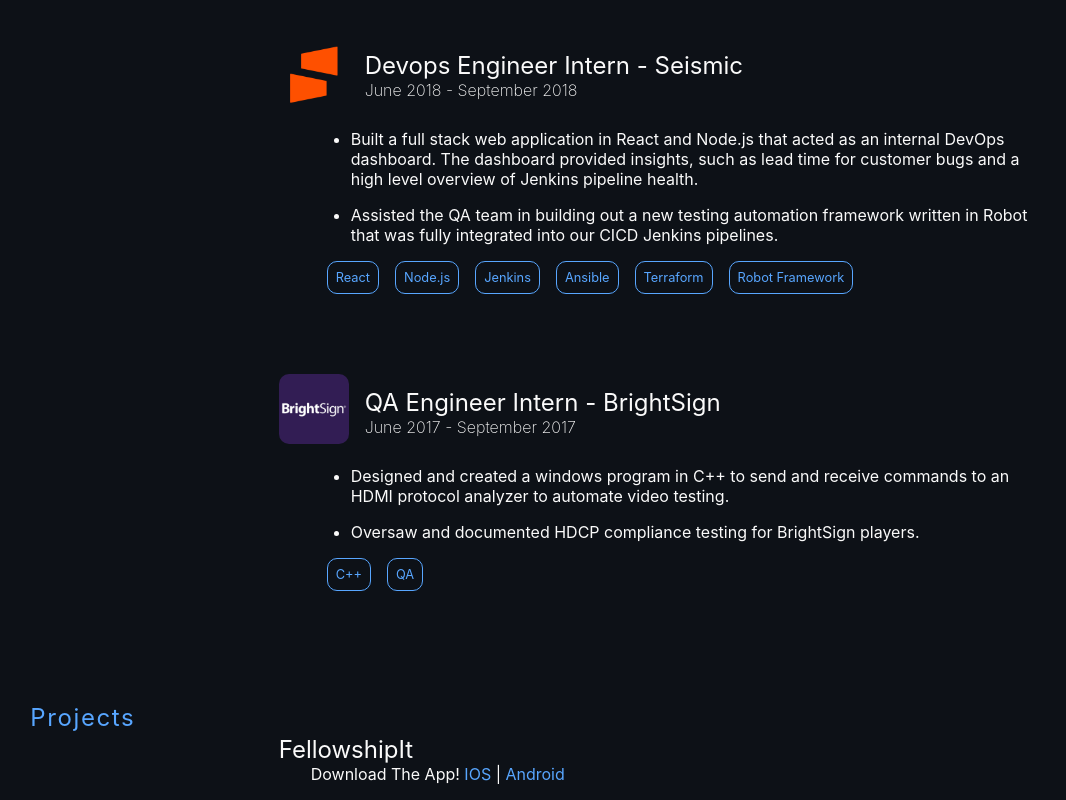
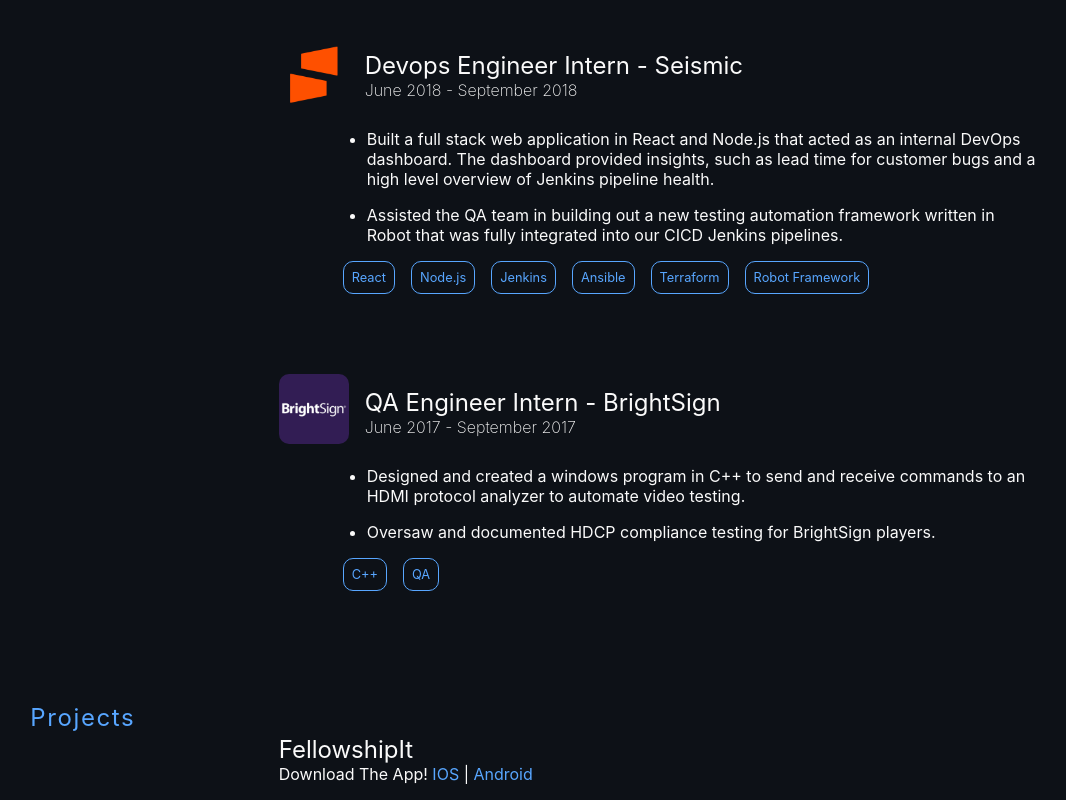
Before and after one commit to Crcamargo/website, a Next.js app: page / in a window 1280 px wide. Shown: the part 2060-2860 px from the top of the page, without its empty margins (177-1243 px from the left). Built offline with nearby package versions, Linux system fonts and the light colour scheme.

Commit message:
Fix indentation

```diff
--- a/components/ResumeSectionContent.js
+++ b/components/ResumeSectionContent.js
@@ -10,7 +10,6 @@
   children,
   skills,
   imgWidth,
-  includeLeftIndent,
 }) => (
   <div className={styles.content}>
     <div className={styles.header}>
@@ -38,7 +37,7 @@
         <div className={styles.date}>{date}</div>
       </div>
     </div>
-    <div className={includeLeftIndent ? styles.detailsXl : styles.details}>
+    <div className={img ? styles.details : null}>
       {children}
       {skills ? (
         <div className={styles.skills}>
--- a/components/ResumeSectionContent.module.css
+++ b/components/ResumeSectionContent.module.css
@@ -36,9 +36,5 @@
 }
 
 .details {
-  padding-left: 2rem;
-}
-
-.detailsXl {
   padding-left: 3rem;
 }
```
